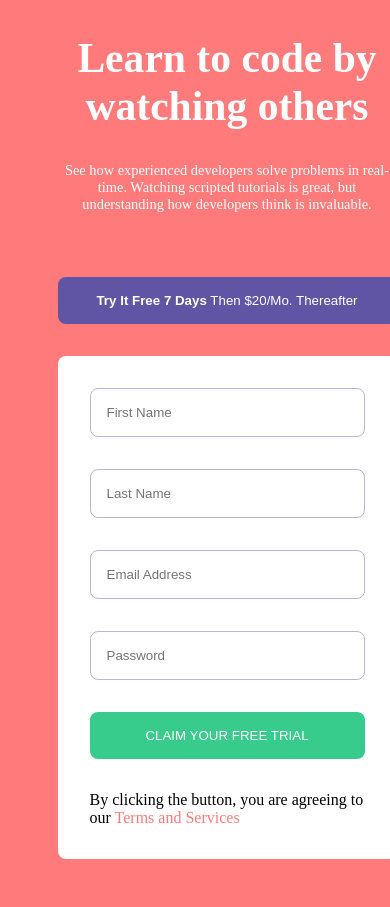
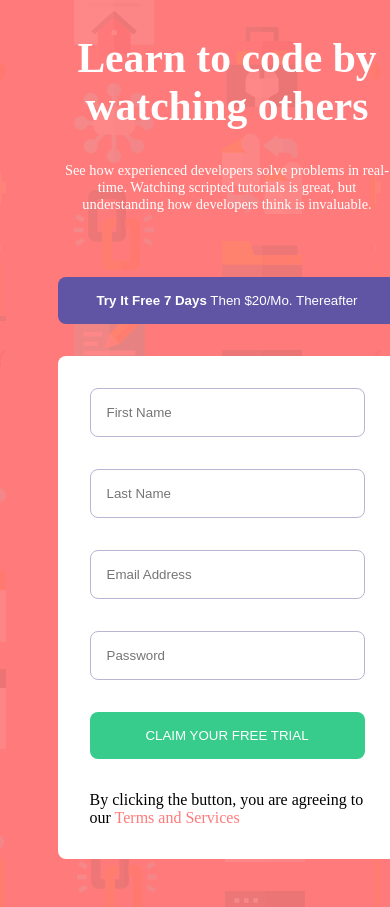
Before and after one commit to Emadet/intro-component-with-signup, a plain HTML site: page index.html in a window 390 px wide. Shown: the top 907 px of the page. Drawn offline with Linux system fonts and the light colour scheme; the site is published under a folder, as on GitHub Pages, so addresses that start at the root find nothing.

Commit message:
minor changes

```diff
--- a/style.css
+++ b/style.css
@@ -8,7 +8,7 @@ body{
     display: grid;
     place-content: center;
     height: 100vh;
-    background-image: url(/images/bg-intro-desktop.png);
+    background-image: url(./images/bg-intro-desktop.png);
     background-color: hsl(0, 100%, 74%)  ;
 }
 
@@ -83,7 +83,7 @@ form >button{
 
 @media (max-width:900px){
     body{
-        background: url(/images/bg-intro-mobile.png);
+        background: url(./images/bg-intro-mobile.png);
         background-color: hsl(0, 100%, 74%)
     }
 
```
